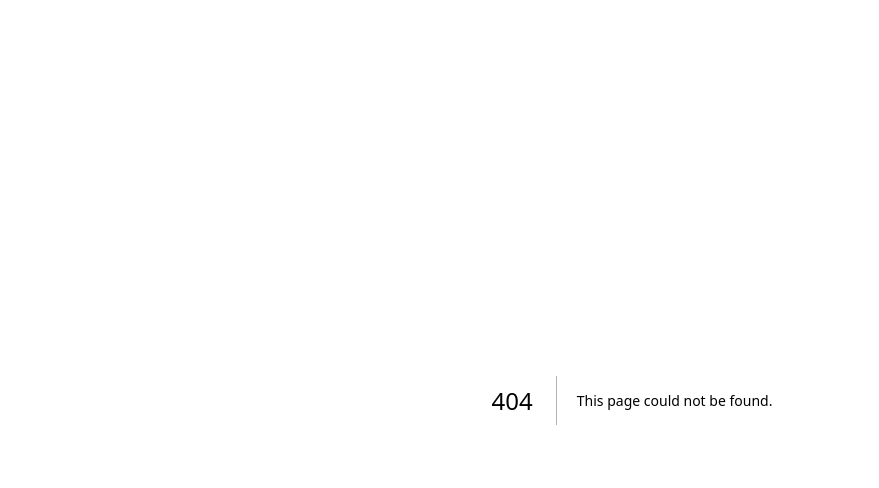
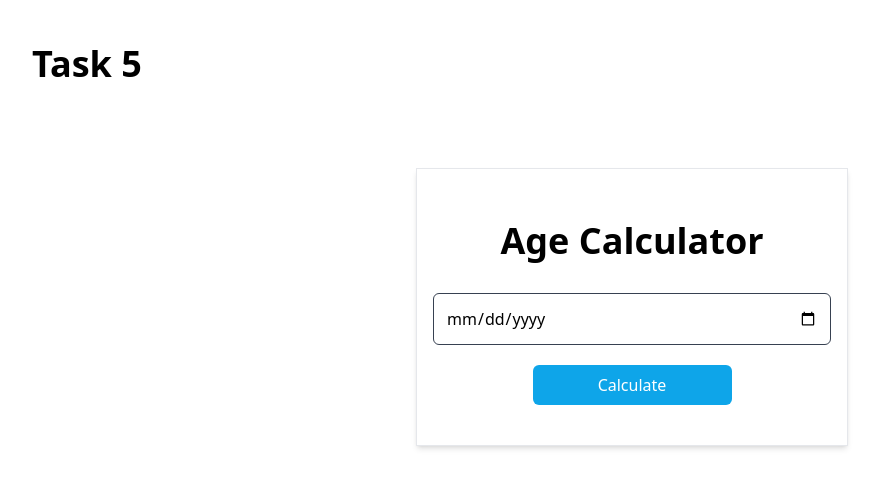
Before and after one commit to Leave-it-blank/Mern-task-list, a Next.js app: page /task-5 in a window 1280 px wide. Before the commit this address had no page. Shown: the top 488 px of the page, without its empty margins (8-887 px from the left). Built offline with nearby package versions, Linux system fonts and the light colour scheme.

Commit message:
added birthday cacl

```diff
--- /dev/null
+++ b/src/pages/task-5.tsx
@@ -0,0 +1,119 @@
+import { useState, useEffect } from "react";
+function Task5(){
+    const [text, setText] = useState({
+            year: "",
+            month: "",
+            day: ""
+    })
+    const [age, setAge] = useState<number>(-1)
+    const [showAge, setShowAge] = useState<boolean>(false);
+    useEffect( () => {
+        let today   = new Date();
+        let currentYear = today.getFullYear();
+        let currentMonth = today.getMonth() + 1;
+        let month = currentMonth.toString();
+        let currentDay = today.getDate();
+       // console.log(month)
+        if(currentMonth < 10){
+            month = "0" + currentMonth.toString();
+        }
+         setText({
+            year: currentYear.toString(),
+            month: month,
+            day: currentDay.toString()
+         })
+        // console.log(text);
+
+    }, [])
+    useEffect( () => {
+        if(text.year === "" || text.month === "" || text.day === ""){
+        return ;
+        }
+        let today = new Date();
+        let birthDate = new Date(`${text.year}-${text.month}-${text.day}`);
+        let age = today.getFullYear() - birthDate.getFullYear();
+        let m = today.getMonth() - birthDate.getMonth();
+        console.log(age);
+        if (m < 0 || (m === 0 && today.getDate() < birthDate.getDate()))
+        {
+            age--;
+        }
+       // console.log(age);
+        if(age){
+            setAge(-1);
+        }
+        setAge(age);
+    }, [text])
+
+
+    const handleSubmit = (e: { preventDefault: () => void; }) => {
+        //setText(e.target.value);
+        e.preventDefault();
+        const date = document.getElementById('date') as HTMLInputElement;
+        const dateValue = date.value;
+        const dateArray = dateValue.split('-');
+        if(dataValidation(dateArray)){
+         setText({
+            year: dateArray[0],
+            month: dateArray[1],
+            day: dateArray[2]
+         })
+         setShowAge(true);
+        }else {
+            setShowAge(false);
+            alert('Please enter a valid date');
+        }
+    }
+    const dataValidation = (dateArray: string[]) => {
+        if(dateArray.length !== 3){
+            return false;
+        }
+        if(dateArray[0].length !== 4){
+            return false;
+        }
+        if(dateArray[1].length !== 2){
+            return false;
+        }
+        if(dateArray[2].length !== 2){
+            return false;
+        }
+        const now = new Date();
+        //console.log(dateArray)
+        const date = new Date( dateArray[0] + "-"+ dateArray[1] + "-"+ dateArray[2]);
+        //console.log(date.toString());
+       // console.log(now)
+        if(date.toString() === 'Invalid Date'){
+            return false;
+        }
+
+        console.log(date > now);
+        if(date > now){
+            return false;
+        }
+
+        return true;
+    }
+    //console.log(`${text.year}-${text.month}-${text.day}`);
+    return (<>
+     <div className='container mx-auto py-5 my-5'>
+      <h1 className='text-4xl  font-bold p-1 md:px-10'>Task 5</h1>
+        <div className='p-2 md:p-10 mt-10 h-screen max-w-lg mx-auto'>
+
+            <div className=" border border-gray-200 shadow-md   w-full   flex justify-center items-center flex-col gap-5 p-4 py-10">
+                <h1 className="text-xl sm:text-2xl md:text-4xl p-3 font-bold text-center px-5 "> Age Calculator</h1>
+                <form className="w-full flex justify-center flex-col gap-5" onSubmit={handleSubmit}>
+                    <input type="date"  defaultValue={`${text.year}-${text.month}-${text.day}`} className="border border-gray-700 w-full rounded-md text-black p-3" name="date" id="date"  />
+                    <button className="px-4 py-2 bg-sky-500 text-white rounded-md w-1/2 mx-auto">Calculate</button>
+                 </form>
+                {
+                   showAge && age >-1 && <div className="self-center text-gray-900 capitalize font-bold text-xl">You are {age} years old.</div>
+                }
+
+            </div>
+        </div>
+
+    </div>
+    </>)
+}
+
+export default Task5;
```
